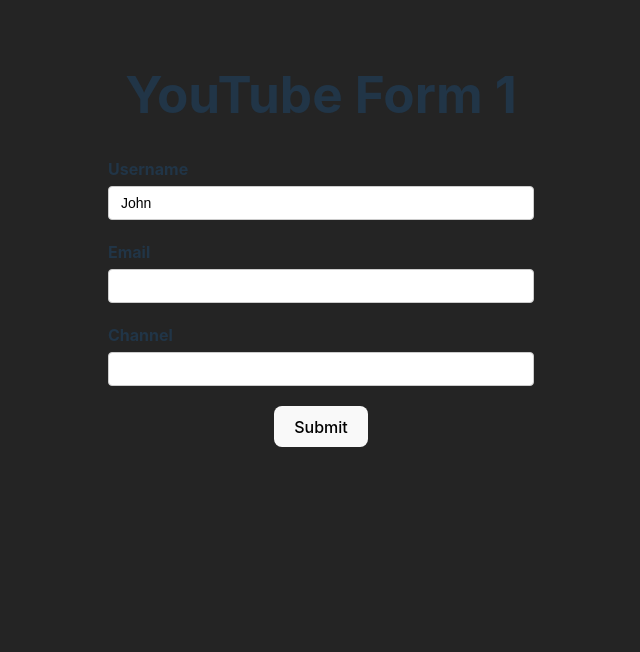
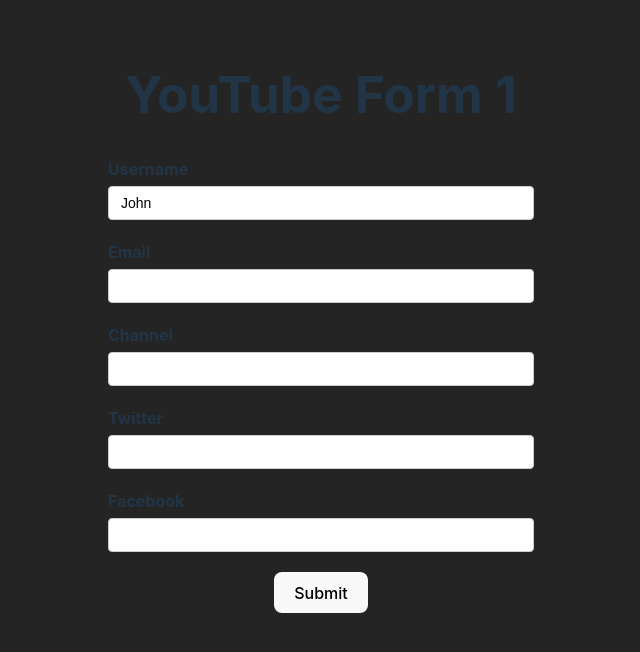
Before and after one commit to Gapotchenko-Yakov/react-hook-form-tutorials, a React (Vite) app in the folder rhf-demo/: page / in a window 1280 px wide. Shown: the top 652 px of the page, without its empty margins (319-959 px from the left). Built offline with nearby package versions, Linux system fonts and the light colour scheme.

Commit message:
Nested Objects

```diff
--- a/rhf-demo/src/components/YouTubeForm.tsx
+++ b/rhf-demo/src/components/YouTubeForm.tsx
@@ -7,6 +7,10 @@
   username: string;
   email: string;
   channel: string;
+  social: {
+    twitter: string;
+    facebook: string;
+  };
 };
 
 const YouTubeForm = () => {
@@ -15,6 +19,10 @@
       username: "John",
       email: "",
       channel: "",
+      social: {
+        twitter: "",
+        facebook: "",
+      },
     },
   });
   const { register, control, handleSubmit, formState } = form;
@@ -84,6 +92,16 @@
           <p className="error">{errors.channel?.message}</p>
         </div>
 
+        <div className="form-control">
+          <label htmlFor="twitter">Twitter</label>
+          <input type="text" id="twitter" {...register("social.twitter")} />
+        </div>
+
+        <div className="form-control">
+          <label htmlFor="facebook">Facebook</label>
+          <input type="text" id="facebook" {...register("social.facebook")} />
+        </div>
+
         <button>Submit</button>
       </form>
       <DevTool control={control} />
```
